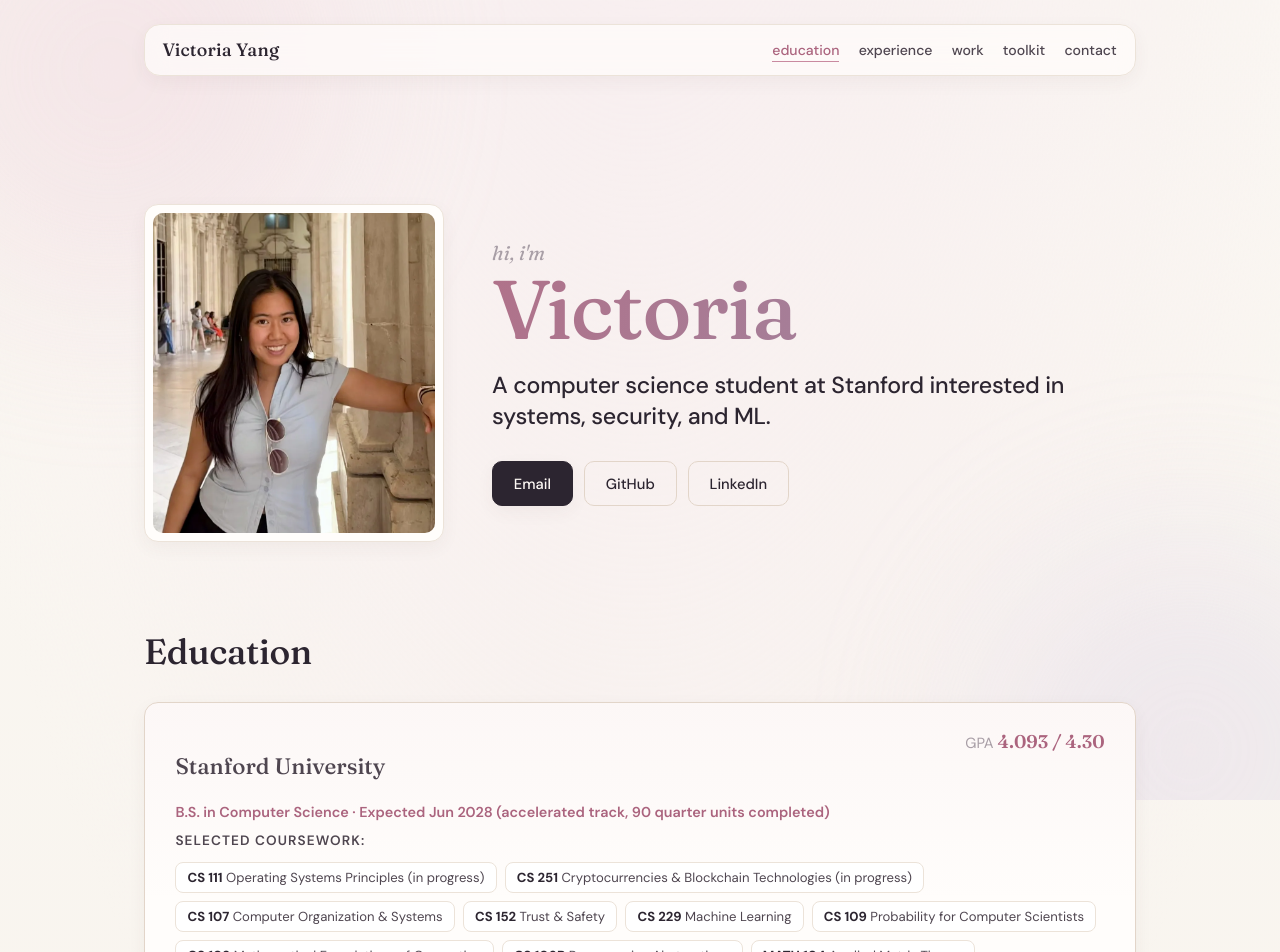
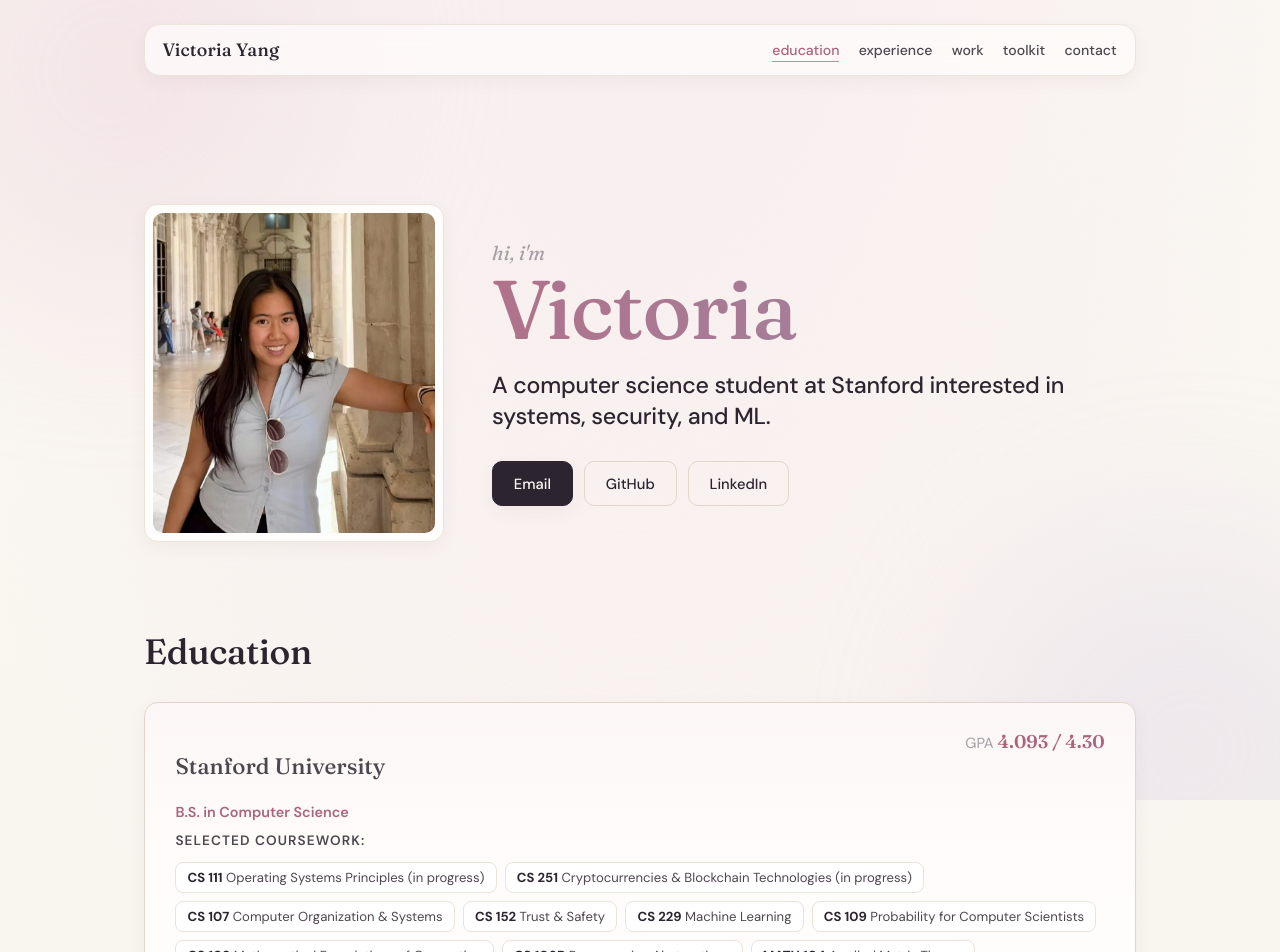
Before and after one commit to rivacoit/rivacoit.github.io, a React (Vite) app: page / in a window 1280 px wide. Shown: the top 952 px of the page. Built offline with nearby package versions, Linux system fonts and the light colour scheme.

Commit message:
Remove grad date line from education

```diff
--- a/src/App.jsx
+++ b/src/App.jsx
@@ -18,7 +18,7 @@
 
 const EDUCATION = {
   org: "Stanford University",
-  detail: "B.S. in Computer Science · Expected Jun 2028 (accelerated track, 90 quarter units completed)",
+  detail: "B.S. in Computer Science",
   gpa: "4.093 / 4.30",
   note: "Selected coursework:",
   courses: [
```
